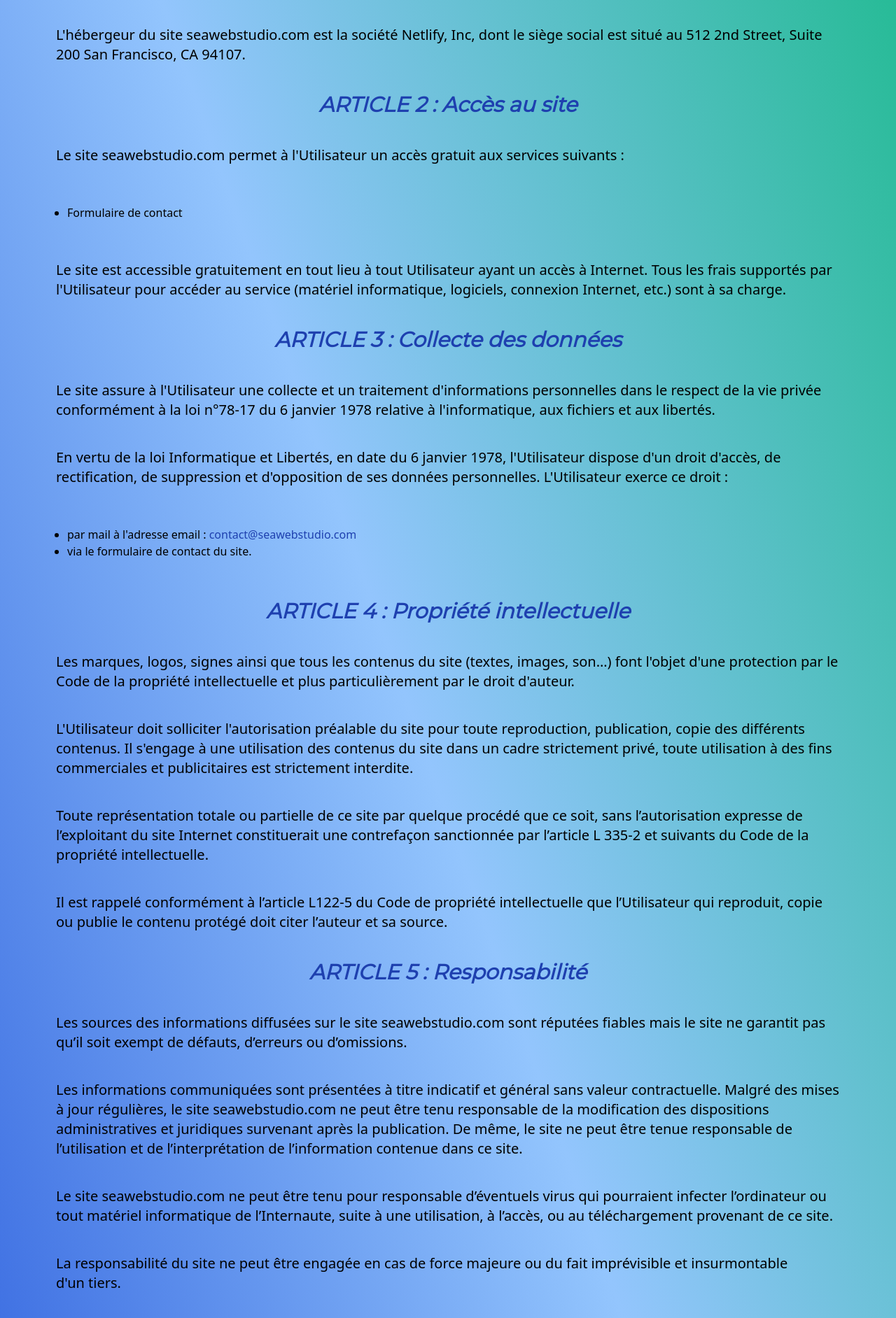
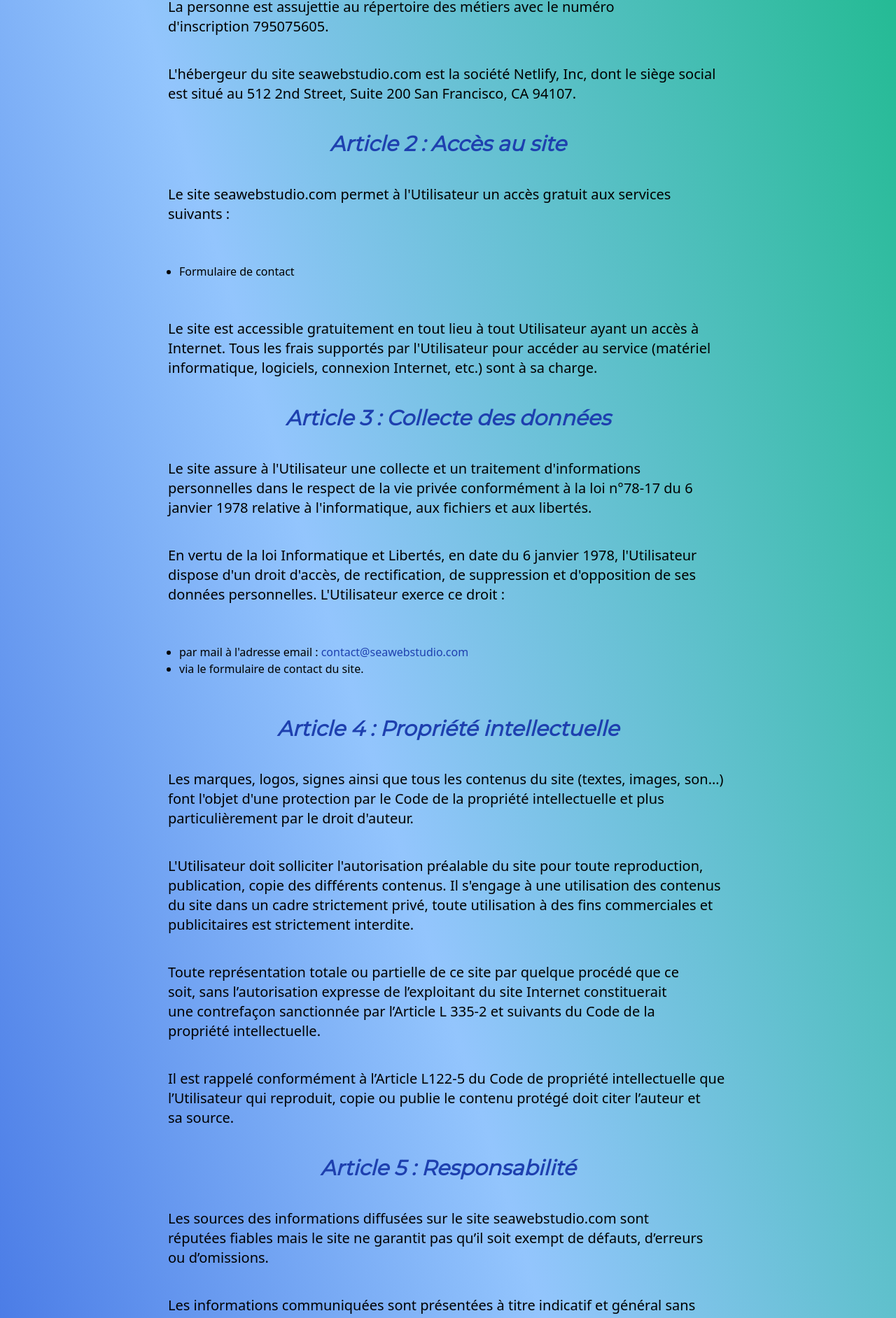
Before and after one commit to ThisIsB3SS/sea-website, a Next.js app: page /cgu-legal in a window 1280 px wide. Shown: the part 656-2540 px from the top of the page at 70% size. Built offline with nearby package versions, Linux system fonts and the light colour scheme.

Commit message:
fixed design on privacy/cgu pages

```diff
--- a/src/app/cgu-legal/page.tsx
+++ b/src/app/cgu-legal/page.tsx
@@ -4,7 +4,7 @@
   return (
     <main className="CGU_section w-full flex bg-gradient-to-tr from-blue-700 via-blue-300 to-emerald-500  ">
       <div
-        className="termsOfService w-full px-10 sm:px-20 mx-auto  mb-20 mt-32 text-black flex flex-col  gap-10
+        className="termsOfService w-full px-10 sm:px-40 xl:px-60 mx-auto  mb-20 mt-32 text-black flex flex-col  gap-10
       text-pretty"
       >
         <h1 className="text-xl md:text-3xl   text-blue-800 font-bold sm:text-center">
@@ -48,7 +48,7 @@
         </p>
 
         <h2 className="text-2xl md:text-3xl  font-montserrat  italic text-blue-800 font-semibold sm:text-center">
-          ARTICLE 2 : Accès au site
+          Article 2 : Accès au site
         </h2>
         <p className="text-lg md:text-xl">
           Le site seawebstudio.com permet à l'Utilisateur un accès gratuit aux
@@ -65,7 +65,7 @@
         </p>
 
         <h2 className="text-2xl md:text-3xl  font-montserrat  italic text-blue-800 font-semibold sm:text-center">
-          ARTICLE 3 : Collecte des données
+          Article 3 : Collecte des données
         </h2>
         <p className="text-lg md:text-xl">
           Le site assure à l'Utilisateur une collecte et un traitement
@@ -89,7 +89,7 @@
           <li>via le formulaire de contact du site.</li>
         </ul>
         <h2 className="text-2xl md:text-3xl  font-montserrat  italic text-blue-800 font-semibold sm:text-center">
-          ARTICLE 4 : Propriété intellectuelle
+          Article 4 : Propriété intellectuelle
         </h2>
         <p className="text-lg md:text-xl">
           Les marques, logos, signes ainsi que tous les contenus du site
@@ -107,17 +107,17 @@
         <p className="text-lg md:text-xl">
           Toute représentation totale ou partielle de ce site par quelque
           procédé que ce soit, sans l’autorisation expresse de l’exploitant du
-          site Internet constituerait une contrefaçon sanctionnée par l’article
+          site Internet constituerait une contrefaçon sanctionnée par l’Article
           L 335-2 et suivants du Code de la propriété intellectuelle.
         </p>
         <p className="text-lg md:text-xl">
-          Il est rappelé conformément à l’article L122-5 du Code de propriété
+          Il est rappelé conformément à l’Article L122-5 du Code de propriété
           intellectuelle que l’Utilisateur qui reproduit, copie ou publie le
           contenu protégé doit citer l’auteur et sa source.
         </p>
 
         <h2 className="text-2xl md:text-3xl  font-montserrat  italic text-blue-800 font-semibold sm:text-center">
-          ARTICLE 5 : Responsabilité
+          Article 5 : Responsabilité
         </h2>
         <p className="text-lg md:text-xl">
           Les sources des informations diffusées sur le site seawebstudio.com
@@ -145,7 +145,7 @@
         </p>
 
         <h2 className="text-2xl md:text-3xl  font-montserrat  italic text-blue-800 font-semibold sm:text-center">
-          ARTICLE 6 : Liens hypertextes
+          Article 6 : Liens hypertextes
         </h2>
         <p className="text-lg md:text-xl">
           Des liens hypertextes peuvent être présents sur le site. L’Utilisateur
@@ -155,7 +155,7 @@
           responsable de leur contenu.
         </p>
         <h2 className="text-2xl md:text-3xl  font-montserrat  italic text-blue-800 font-semibold sm:text-center">
-          ARTICLE 7 : Cookies
+          Article 7 : Cookies
         </h2>
         <p className="text-lg md:text-xl">
           L’Utilisateur est informé que lors de ses visites sur le site, un
@@ -196,14 +196,14 @@
         </p>
 
         <h2 className="text-2xl md:text-3xl  font-montserrat  italic text-blue-800 font-semibold sm:text-center">
-          ARTICLE 8 : Droit applicable et juridiction compétente
+          Article 8 : Droit applicable et juridiction compétente
         </h2>
         <p className="text-lg md:text-xl">
           La législation française s'applique au présent contrat. En cas
           d'absence de résolution amiable d'un litige né entre les parties, les
           tribunaux français seront seuls compétents pour en connaître. Pour
           toute question relative à l’application des présentes CGU, vous pouvez
-          joindre l’éditeur aux coordonnées inscrites à l’ARTICLE 1.
+          joindre l’éditeur aux coordonnées inscrites à l’Article 1.
         </p>
       </div>
     </main>
--- a/src/app/privacy-policy/page.tsx
+++ b/src/app/privacy-policy/page.tsx
@@ -4,7 +4,7 @@
   return (
     <main className="Privacy_section w-full  flex bg-gradient-to-tr from-blue-700 via-blue-300 to-emerald-500 ">
       <div
-        className="privacy-policy w-full px-10 sm:px-20 mx-auto mt-32 mb-20 text-black flex flex-col justify-center items-center  gap-10
+        className="privacy-policy w-full px-10 sm:px-40 xl:px-60 mx-auto mt-32 mb-20 text-black flex flex-col justify-center items-center  gap-10
       text-pretty"
       >
         <h1 className="text-xl md:text-3xl text-blue-800 font-bold sm:text-center">
```
